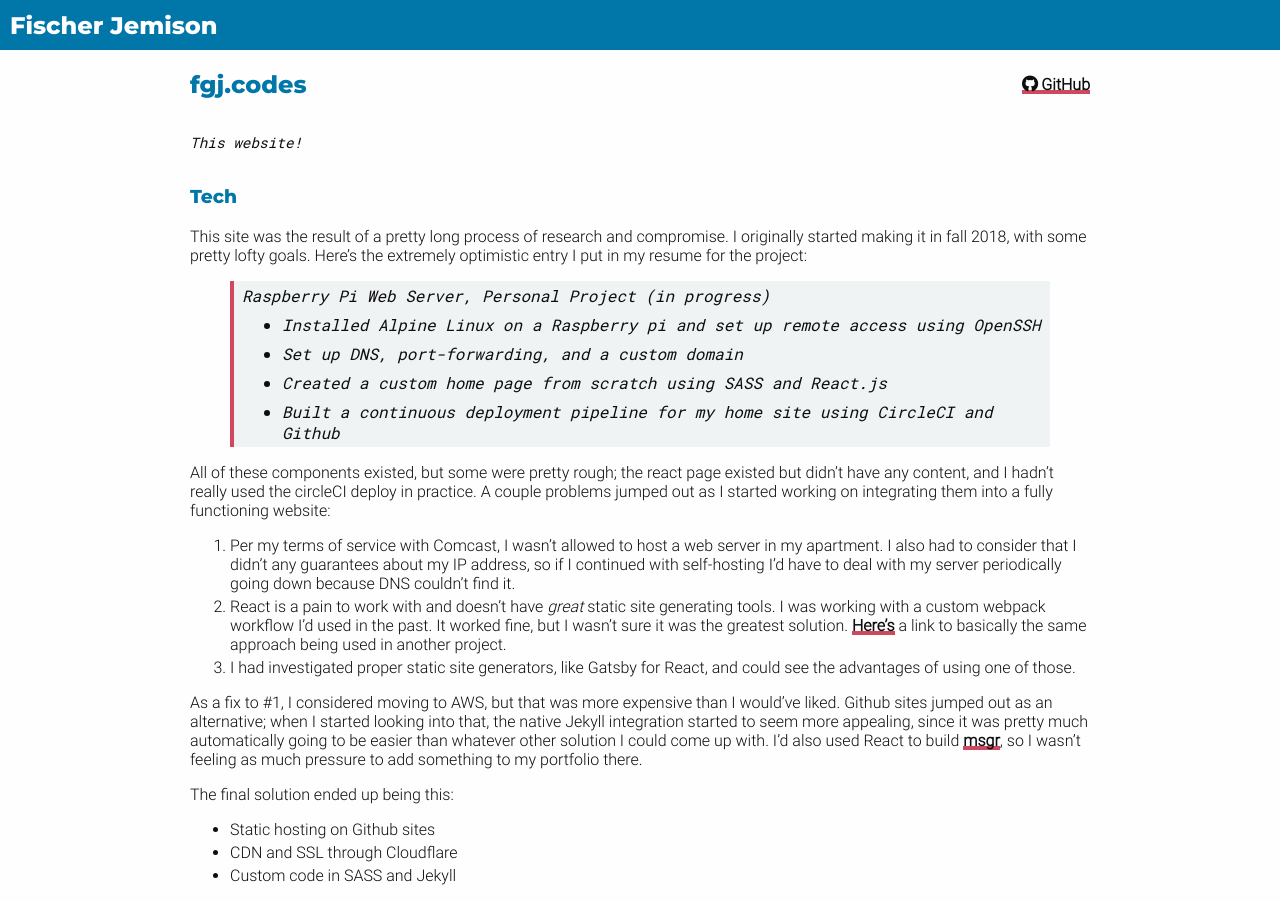
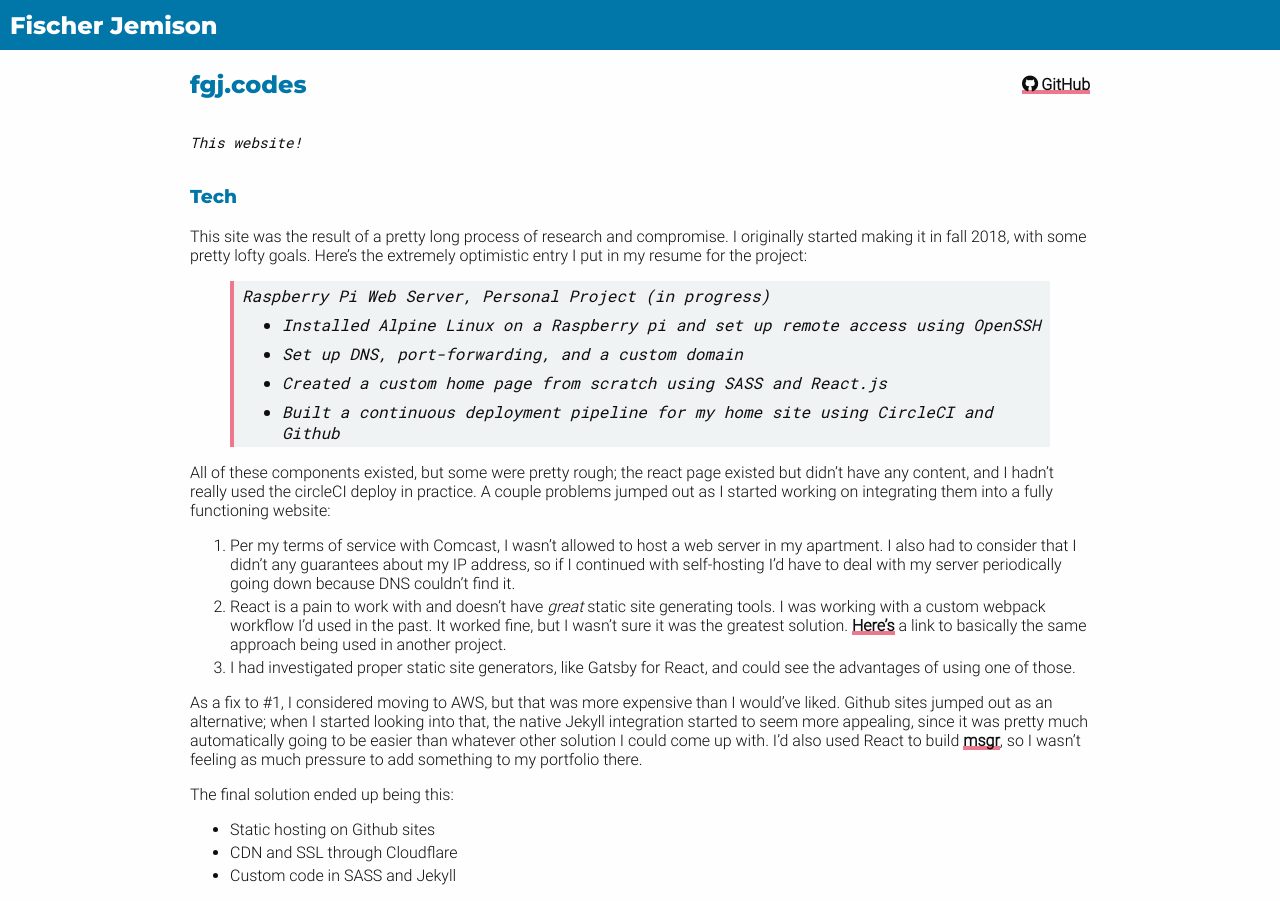
Before and after one commit to jemisonf/jemisonf.github.io, a Jekyll site: the page built from _projects/fgj.codes.md, in a window 1280 px wide. Shown: the top 901 px of the page. Built offline with Jekyll 4.4.1, drawn with Linux system fonts in a browser that asks for light colours.

Commit message:
changes colors

```diff
--- a/_layouts/project.html
+++ b/_layouts/project.html
@@ -2,13 +2,13 @@
 layout: default
 ---
 
-<section class="page-section">
+<section class="page-section project">
     <div class="row">
-        <h2>{{ page.name }}</h2>
-        <a href="{{ page.github }}" target="_blank"><i class="fab fa-github"></i>   GitHub</a>
+        <h2 class="name">{{ page.name }}</h2>
+        <a class="github-link" href="{{ page.github }}" target="_blank"><i class="fab fa-github"></i>   GitHub</a>
     </div>
     <div class="row">
-        <p class="subtext">{{ page.short_description }}</p>
+        <p class="short-description subtext">{{ page.short_description }}</p>
     </div>
     {{ content }}
 </section>
--- a/_sass/abstract/_variables.scss
+++ b/_sass/abstract/_variables.scss
@@ -6,13 +6,14 @@
 $green: #2F9274;
 $light-green: #E4F8F9;
 $light-red: #FFEFF3;
-$dark-red: #D04760;
+$dark-red: #ED788D;
+$light-yellow: #FDF3E0;
 
 $background: $white;
 $secondary-bg: $off-white;
 $text-color: $black;
 $main-color: $blue;
-$secondary-color: $light-red;
+$secondary-color: $light-yellow;
 $secondary-dark: $dark-red;
 $link-color: $text-color;
 
```
